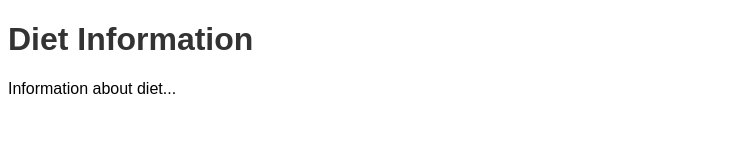
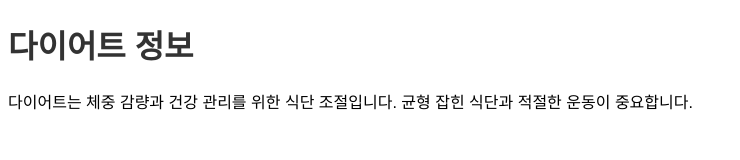
Before and after one commit to cu1231/cu1231, a plain HTML site: page diet.html in a window 1280 px wide. Shown: the whole page, without its empty margins (0-740 px from the left). Drawn offline with Linux system fonts and the light colour scheme.

Commit message:
Update diet.html

```diff
--- a/diet.html
+++ b/diet.html
@@ -1,14 +1,14 @@
 <!DOCTYPE html>
-<html lang="en">
+<html lang="ko">
 <head>
     <meta charset="UTF-8">
     <meta name="viewport" content="width=device-width, initial-scale=1.0">
-    <title>Diet Information</title>
+    <title>다이어트 정보</title>
     <link rel="stylesheet" href="styles.css">
 </head>
 <body>
-    <h1>Diet Information</h1>
-    <p>Information about diet...</p>
+    <h1>다이어트 정보</h1>
+    <p>다이어트는 체중 감량과 건강 관리를 위한 식단 조절입니다. 균형 잡힌 식단과 적절한 운동이 중요합니다.</p>
     <script src="scripts.js"></script>
 </body>
 </html>
```
